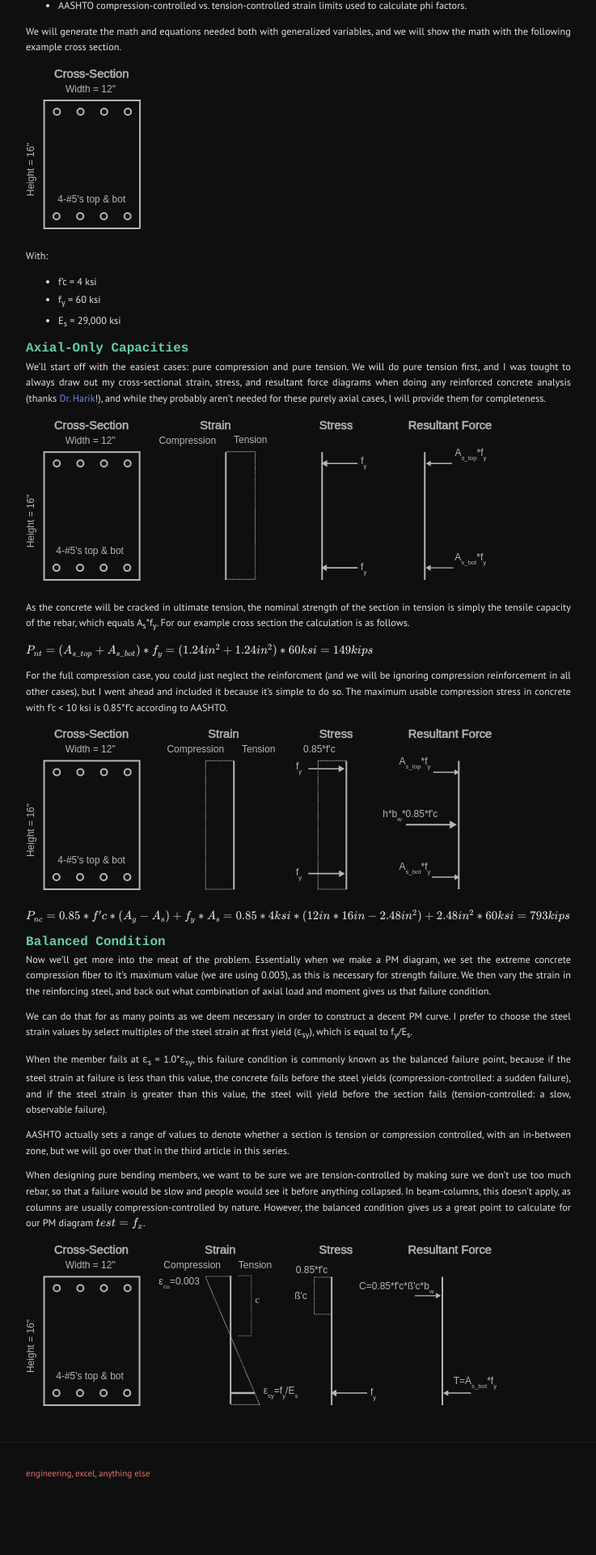
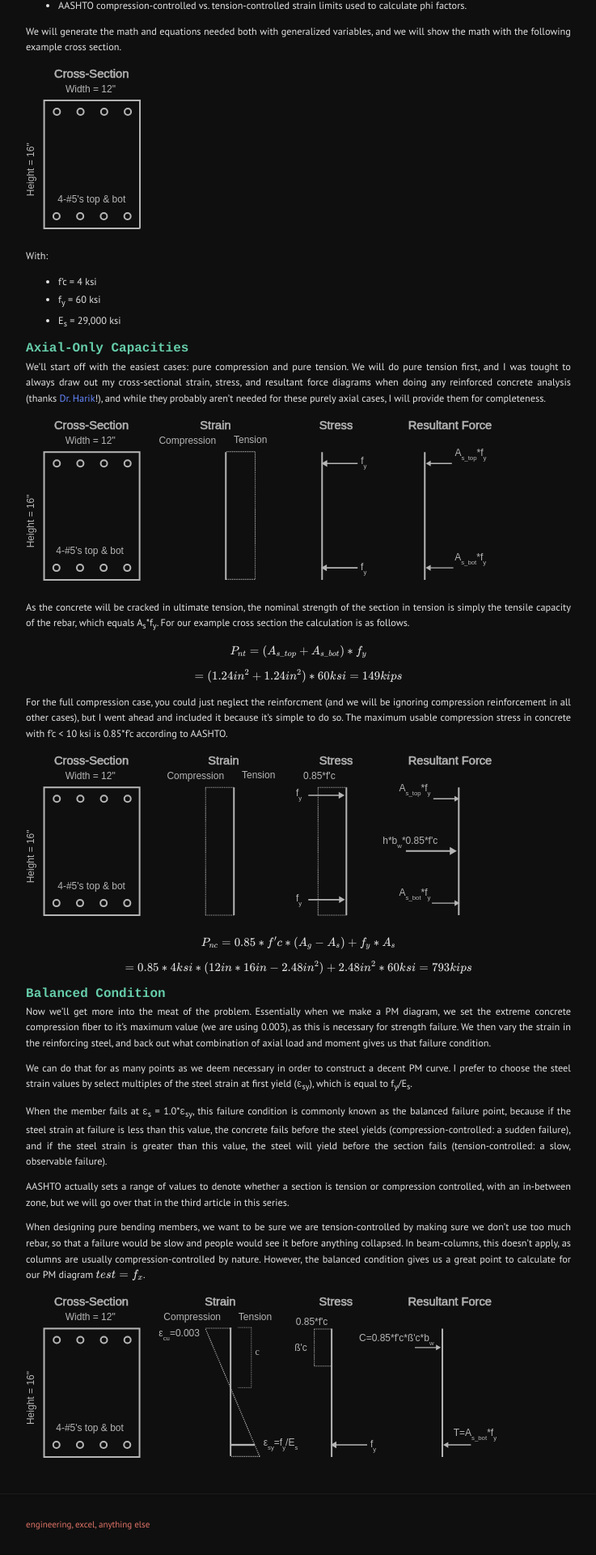
Before and after one commit to labeattie/testpreviewsite, a Jekyll site: the page built from _posts/2022-02-14-drilled-shaft-column-rectangular.md, in a window 1280 px wide. Shown: the part 1568-3488 px from the top of the page at 81% size, without its empty margins (271-1008 px from the left). Built offline with Jekyll 4.4.1, drawn with Linux system fonts in a browser that asks for light colours; before the commit the page ends 3424 px from its top, so only the background shows below that.

Commit message:
testing katex

```diff
--- a/_posts/2022-02-14-drilled-shaft-column-rectangular.md
+++ b/_posts/2022-02-14-drilled-shaft-column-rectangular.md
@@ -59,6 +59,7 @@ We'll start off with the easiest cases: pure compression and pure tension. We wi
 As the concrete will be cracked in ultimate tension, the nominal strength of the section in tension is simply the tensile capacity of the rebar, which equals A<sub>s</sub>*f<sub>y</sub>. For our example cross section the calculation is as follows.
 
 $$P_{nt} = (A_{s\_top}+A_{s\_bot})*f_y$$
+
 $$= (1.24in^2+1.24in^2)*60ksi = 149kips$$
 
 For the full compression case, you could just neglect the reinforcment (and we will be ignoring compression reinforcement in all other cases), but I went ahead and included it because it's simple to do so. The maximum usable compression stress in concrete with f'c < 10 ksi is 0.85*f'c according to AASHTO.
@@ -66,6 +67,7 @@ For the full compression case, you could just neglect the reinforcment (and we w
 ![compression](/testpreviewsite/assets/edd_pm/compression.svg)
 
 $$P_{nc} = 0.85*f'c*(A_g-A_s)+f_y*A_s$$
+
 $$= 0.85*4ksi*(12in*16in-2.48in^2)+2.48in^2*60ksi = 793kips$$
 
 ## Balanced Condition
--- a/assets/katex/katex.css
+++ b/assets/katex/katex.css
@@ -120,7 +120,7 @@
   font-style: normal;
 }
 .katex {
-  font: normal 0.9em !important KaTeX_Main, Times New Roman, serif;
+  font: normal 0.9em KaTeX_Main, Times New Roman, serif !important;
   line-height: 1.2;
   text-indent: 0;
   text-rendering: auto;
```
